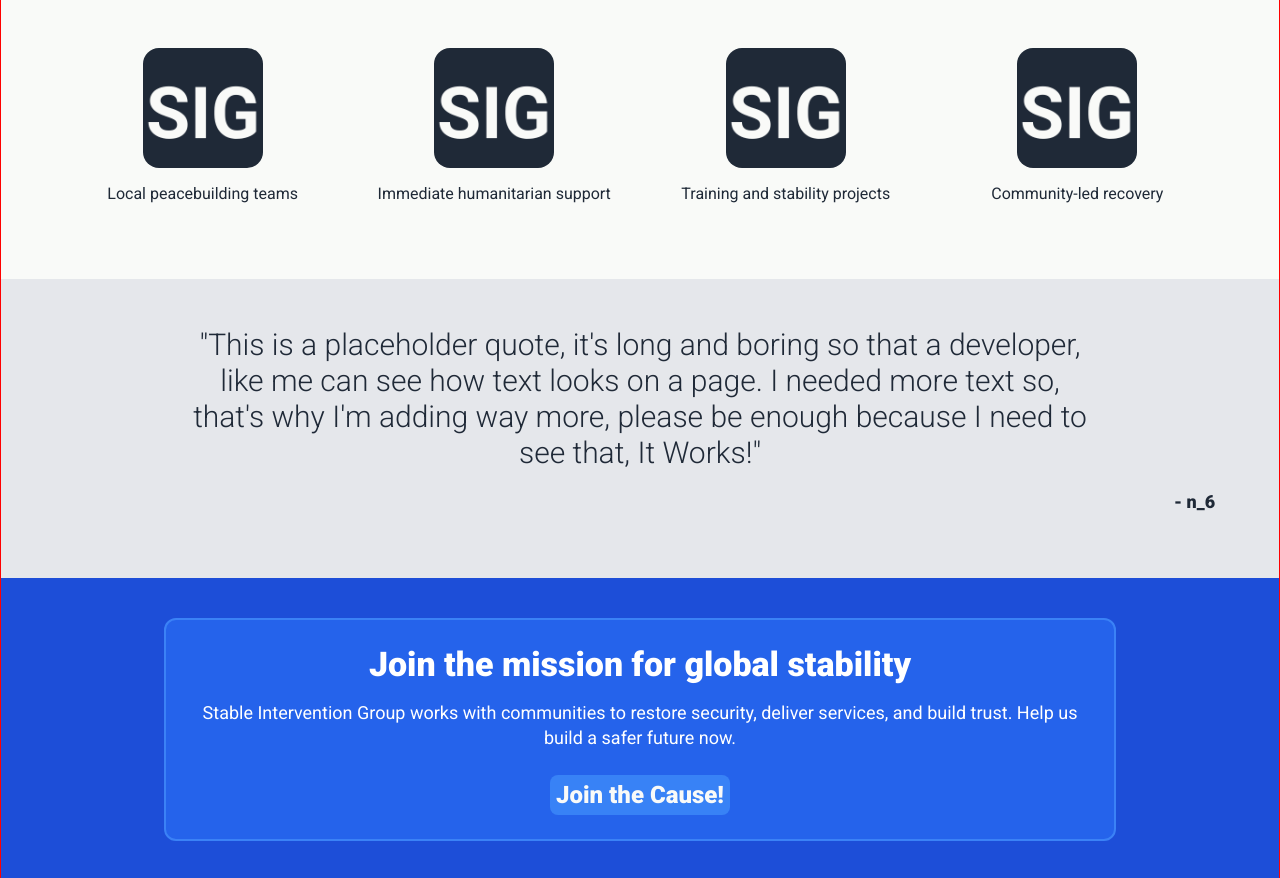
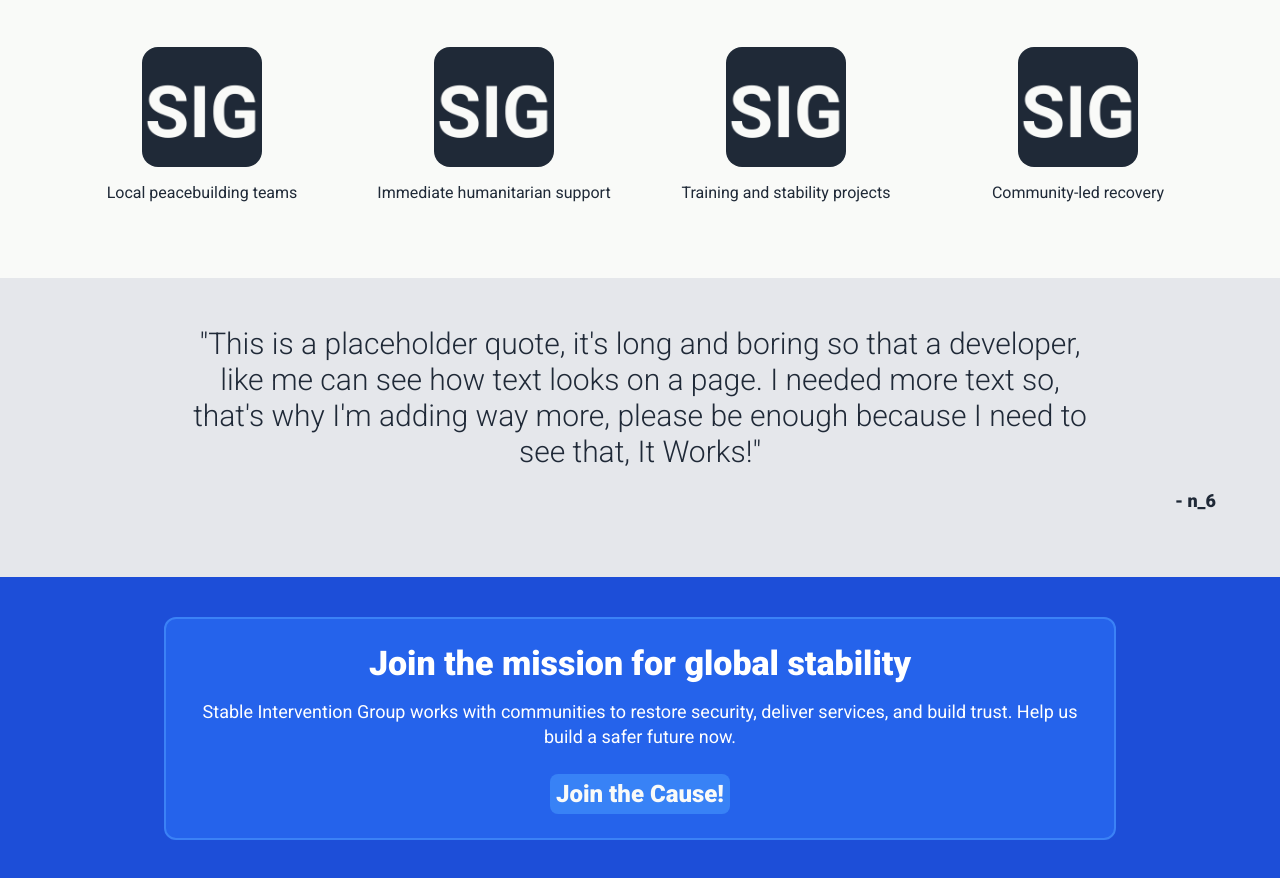
Before and after one commit to n6-cyber/website_v1, a plain HTML site: page index.html in a window 1280 px wide. Shown: the part 553-1431 px from the top of the page. Drawn offline with Linux system fonts and the light colour scheme.

Commit message:
Fixed div's and removed red border color from border.

```diff
--- a/index.html
+++ b/index.html
@@ -35,27 +35,27 @@
             </div>
         </header>
 
-        <section id="about" class="call-to-action">
+        <div id="about" class="call-to-action">
             <h2 class="header2">About SIG International</h2>
             <div class="img-container">
-                <article class="card">
+                <div class="card">
                     <img src="images/SIG.png" alt="SIG icon 1">
                     <p>Local peacebuilding teams</p>
-                </article>
-                <article class="card">
+                </div>
+                <div class="card">
                     <img src="images/SIG.png" alt="SIG icon 2">
                     <p>Immediate humanitarian support</p>
-                </article>
-                <article class="card">
+                </div>
+                <div class="card">
                     <img src="images/SIG.png" alt="SIG icon 3">
                     <p>Training and stability projects</p>
-                </article>
-                <article class="card">
+                </div>
+                <div class="card">
                     <img src="images/SIG.png" alt="SIG icon 4">
                     <p>Community-led recovery</p>
-                </article>
+                </div>
             </div>
-        </section>
+        </div>
 
         <section class="quote-section">
             <p class="quote-text">"This is a placeholder quote, it's long and boring so that a developer, like me can see how text looks on a page. I needed more text so, that's why I'm adding way more, please be enough because I need to see that, It Works!"</p>
@@ -69,11 +69,6 @@
                 <button class="bottom-button">Join the Cause!</button>
             </div>
         </section>
-
-        <section class="bottom-section">
-            <p>Want to contribute? You’re in the right place.</p>
-        </section>
-
         <footer class="footer">
             <p>Stable Intervention Group. No rights reserved.</p>
         </footer>
--- a/style.css
+++ b/style.css
@@ -7,10 +7,6 @@ body {
     font-family: Roboto, Arial, sans-serif;
     background-color: #f3f4f6;
     color: #1f2937;
-}
-
-.page-container {
-    border: 1px solid red;
 }
 
 .hero-section {
```
